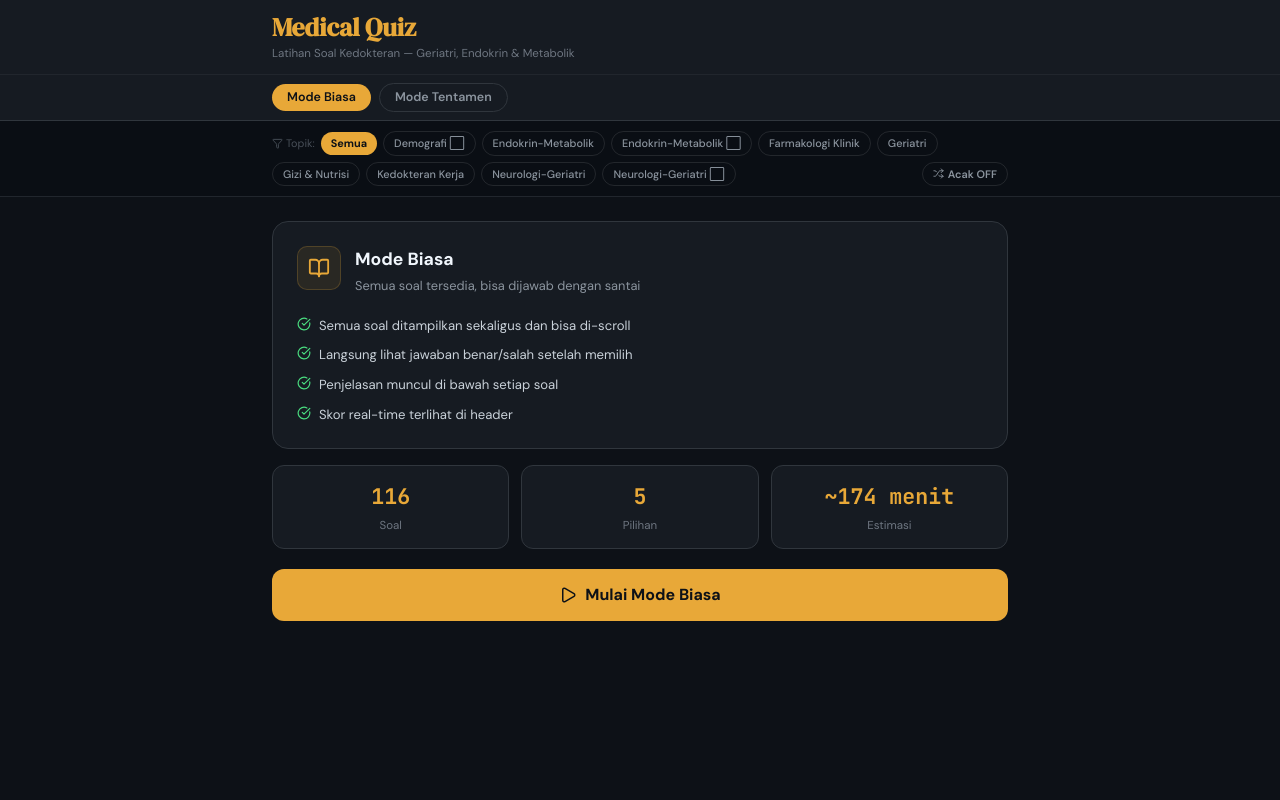
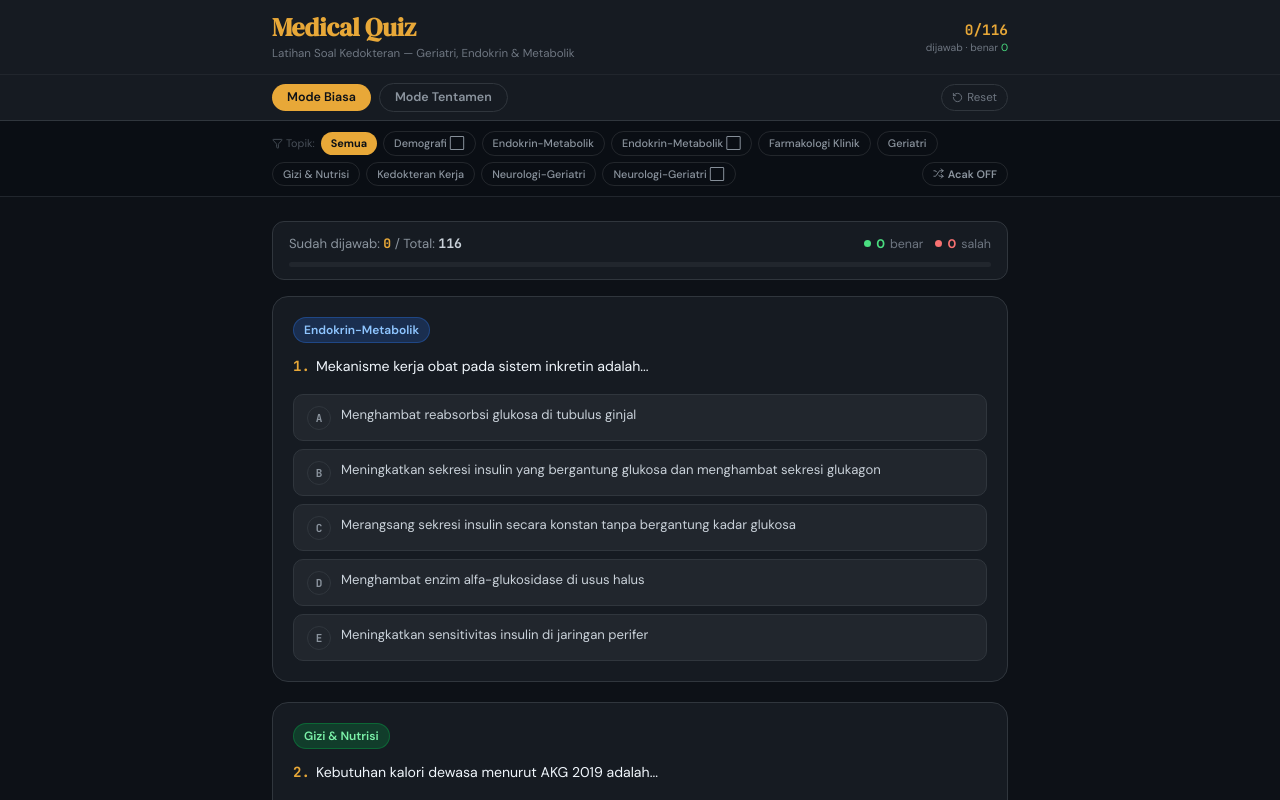
Before and after one commit to dotleav/ot-punya-2-gorong-gorong, a React (Vite) app: page / in a window 1280 px wide. Shown: the top 800 px of the page. Built offline with nearby package versions, Linux system fonts and the light colour scheme.

Commit message:
update Quiz.tsx

```diff
--- a/src/components/Quiz.tsx
+++ b/src/components/Quiz.tsx
@@ -50,102 +50,138 @@ function shuffleArray<T>(arr: T[]): T[] {
   return a
 }
 
-// ── Session Storage ────────────────────────────────────────────────────────────
+// ── LocalStorage (Mode Biasa — persists across refresh & tab close) ────────────
 
-const SS_KEY = 'quiz_progress'
+const LS_KEY = 'quiz_biasa_progress'
 
-interface SavedState {
-  quizMode: QuizMode
-  appState: AppState
+interface SavedBiasaState {
   selectedCategory: string
   shuffleOn: boolean
   activeQuestions: Question[]
   answers: AnswerState[]
-  currentIdx: number
-  timeLeft: number
-  qPhase: QuestionPhase
 }
 
-function loadSession(): SavedState | null {
+function loadBiasa(): SavedBiasaState | null {
   try {
-    const raw = sessionStorage.getItem(SS_KEY)
-    return raw ? (JSON.parse(raw) as SavedState) : null
+    const raw = localStorage.getItem(LS_KEY)
+    return raw ? (JSON.parse(raw) as SavedBiasaState) : null
   } catch {
     return null
   }
 }
 
-function saveSession(state: SavedState) {
+function saveBiasa(state: SavedBiasaState) {
   try {
-    sessionStorage.setItem(SS_KEY, JSON.stringify(state))
+    localStorage.setItem(LS_KEY, JSON.stringify(state))
   } catch { /* quota exceeded — silently ignore */ }
 }
 
-function clearSession() {
-  try { sessionStorage.removeItem(SS_KEY) } catch { /* noop */ }
+function clearBiasa() {
+  try { localStorage.removeItem(LS_KEY) } catch { /* noop */ }
 }
 
 // ── Root Component ─────────────────────────────────────────────────────────────
 
 export default function Quiz() {
-  // ── Restore from session storage (survives refresh, resets on tab close) ──
-  const saved = loadSession()
+  const [questions, setQuestions] = useState<Question[]>([])
+  const [quizMode, setQuizMode]   = useState<QuizMode>('biasa')
 
-  const [questions, setQuestions]           = useState<Question[]>([])
-  const [quizMode, setQuizMode]             = useState<QuizMode>(saved?.quizMode ?? 'biasa')
-  const [appState, setAppState]             = useState<AppState>(saved?.appState ?? 'setup')
-  const [selectedCategory, setSelectedCat] = useState(saved?.selectedCategory ?? 'Semua')
-  const [shuffleOn, setShuffleOn]           = useState(saved?.shuffleOn ?? false)
-  const [activeQuestions, setActiveQs]      = useState<Question[]>(saved?.activeQuestions ?? [])
-  const [answers, setAnswers]               = useState<AnswerState[]>(saved?.answers ?? [])
+  // Mode Biasa state — loaded from localStorage on mount
+  const [biasaActive, setBiasaActive]             = useState(false) // true = running biasa
+  const [biasaCategory, setBiasaCategory]         = useState('Semua')
+  const [biasaShuffleOn, setBiasaShuffleOn]       = useState(false)
+  const [biasaQuestions, setBiasaQuestions]       = useState<Question[]>([])
+  const [biasaAnswers, setBiasaAnswers]           = useState<AnswerState[]>([])
 
-  // Tentamen state
-  const [currentIdx, setCurrentIdx]         = useState(saved?.currentIdx ?? 0)
-  // Paused timers resume at saved value; if answering was in progress give a 3-sec grace
-  const [timeLeft, setTimeLeft]             = useState(
-    saved?.qPhase === 'answering' ? Math.max(saved.timeLeft - 3, 1) : (saved?.timeLeft ?? EXAM_TIMER)
-  )
-  const [qPhase, setQPhase]                 = useState<QuestionPhase>(saved?.qPhase ?? 'answering')
+  // Mode Tentamen state — ephemeral, no storage
+  const [tentamenState, setTentamenState]         = useState<AppState>('setup')
+  const [tentamenCategory, setTentamenCategory]   = useState('Semua')
+  const [tentamenShuffleOn, setTentamenShuffleOn] = useState(false)
+  const [tentamenQuestions, setTentamenQuestions] = useState<Question[]>([])
+  const [tentamenAnswers, setTentamenAnswers]     = useState<AnswerState[]>([])
+  const [currentIdx, setCurrentIdx]               = useState(0)
+  const [timeLeft, setTimeLeft]                   = useState(EXAM_TIMER)
+  const [qPhase, setQPhase]                       = useState<QuestionPhase>('answering')
 
-  // Ref to always hold latest "is quiz running" flag for beforeunload handler
-  const isRunningRef = useRef(appState === 'running')
-  useEffect(() => { isRunningRef.current = appState === 'running' }, [appState])
+  // Ref for beforeunload
+  const isTentamenRunningRef = useRef(false)
+  useEffect(() => {
+    isTentamenRunningRef.current = quizMode === 'tentamen' && tentamenState === 'running'
+  }, [quizMode, tentamenState])
 
-  // ── beforeunload confirmation when quiz is active ──
+  // ── beforeunload warning only when tentamen is active ──
   useEffect(() => {
     const handleBeforeUnload = (e: BeforeUnloadEvent) => {
-      if (!isRunningRef.current) return
+      if (!isTentamenRunningRef.current) return
       e.preventDefault()
-      e.returnValue = '' // required for Chrome to show the dialog
+      e.returnValue = ''
     }
     window.addEventListener('beforeunload', handleBeforeUnload)
     return () => window.removeEventListener('beforeunload', handleBeforeUnload)
   }, [])
 
+  // ── Load questions ──
   useEffect(() => {
     fetch('./questions.json')
       .then(r => r.json())
       .then((data: Question[]) => setQuestions(data))
   }, [])
 
-  // ── Timer countdown ──
+  // ── Restore biasa progress from localStorage once questions are loaded ──
   useEffect(() => {
-    if (appState !== 'running' || quizMode !== 'tentamen' || qPhase !== 'answering') return
+    if (questions.length === 0) return
+    const saved = loadBiasa()
+    if (saved && saved.activeQuestions.length > 0) {
+      setBiasaCategory(saved.selectedCategory)
+      setBiasaShuffleOn(saved.shuffleOn)
+      setBiasaQuestions(saved.activeQuestions)
+      setBiasaAnswers(saved.answers)
+      setBiasaActive(true)
+    } else {
+      // Auto-start biasa mode with default settings
+      autoStartBiasa(questions, 'Semua', false)
+    }
+  // eslint-disable-next-line react-hooks/exhaustive-deps
+  }, [questions])
+
+  function autoStartBiasa(allQs: Question[], cat: string, shuffle: boolean) {
+    const base = cat === 'Semua' ? allQs : allQs.filter(q => q.category === cat)
+    const qs = shuffle ? shuffleArray(base) : base
+    if (!qs.length) return
+    setBiasaQuestions(qs)
+    setBiasaAnswers(new Array(qs.length).fill(null))
+    setBiasaActive(true)
+  }
+
+  // ── Persist biasa state to localStorage whenever it changes ──
+  useEffect(() => {
+    if (!biasaActive || biasaQuestions.length === 0) return
+    saveBiasa({
+      selectedCategory: biasaCategory,
+      shuffleOn: biasaShuffleOn,
+      activeQuestions: biasaQuestions,
+      answers: biasaAnswers,
+    })
+  }, [biasaActive, biasaCategory, biasaShuffleOn, biasaQuestions, biasaAnswers])
+
+  // ── Tentamen: timer countdown ──
+  useEffect(() => {
+    if (quizMode !== 'tentamen' || tentamenState !== 'running' || qPhase !== 'answering') return
     if (timeLeft === 0) {
-      setAnswers(prev => { const n = [...prev]; n[currentIdx] = 'skipped'; return n })
+      setTentamenAnswers(prev => { const n = [...prev]; n[currentIdx] = 'skipped'; return n })
       setQPhase('answered_timeout')
       return
     }
     const t = setTimeout(() => setTimeLeft(p => p - 1), 1000)
     return () => clearTimeout(t)
-  }, [appState, quizMode, qPhase, timeLeft, currentIdx])
+  }, [quizMode, tentamenState, qPhase, timeLeft, currentIdx])
 
-  // ── Auto-advance on timeout ──
+  // ── Tentamen: auto-advance on timeout ──
   useEffect(() => {
-    if (appState !== 'running' || quizMode !== 'tentamen' || qPhase !== 'answered_timeout') return
+    if (quizMode !== 'tentamen' || tentamenState !== 'running' || qPhase !== 'answered_timeout') return
     const t = setTimeout(() => {
-      if (currentIdx >= activeQuestions.length - 1) {
-        setAppState('finished')
+      if (currentIdx >= tentamenQuestions.length - 1) {
+        setTentamenState('finished')
       } else {
         setCurrentIdx(p => p + 1)
         setTimeLeft(EXAM_TIMER)
@@ -153,76 +189,72 @@ export default function Quiz() {
       }
     }, 1800)
     return () => clearTimeout(t)
-  }, [appState, quizMode, qPhase, currentIdx, activeQuestions.length])
+  }, [quizMode, tentamenState, qPhase, currentIdx, tentamenQuestions.length])
 
-  // ── Persist quiz state to sessionStorage (auto-reset on tab close) ──
-  useEffect(() => {
-    if (appState === 'setup') {
-      clearSession()
-      return
-    }
-    saveSession({
-      quizMode,
-      appState,
-      selectedCategory,
-      shuffleOn,
-      activeQuestions,
-      answers,
-      currentIdx,
-      timeLeft,
-      qPhase,
-    })
-  }, [quizMode, appState, selectedCategory, shuffleOn, activeQuestions, answers, currentIdx, timeLeft, qPhase])
+  // ── Derived ──
+  const buildQuestions = useCallback((cat: string, shuffle: boolean, allQs: Question[]): Question[] => {
+    const base = cat === 'Semua' ? allQs : allQs.filter(q => q.category === cat)
+    return shuffle ? shuffleArray(base) : base
+  }, [])
 
   const categories = ['Semua', ...Array.from(new Set(questions.map(q => q.category))).sort()]
 
-  const buildQuestions = useCallback((cat: string, shuffle: boolean): Question[] => {
-    const base = cat === 'Semua' ? questions : questions.filter(q => q.category === cat)
-    return shuffle ? shuffleArray(base) : base
-  }, [questions])
+  // ── Mode Biasa handlers ──
+  const handleResetBiasa = useCallback(() => {
+    clearBiasa()
+    const qs = buildQuestions(biasaCategory, biasaShuffleOn, questions)
+    if (!qs.length) return
+    setBiasaQuestions(qs)
+    setBiasaAnswers(new Array(qs.length).fill(null))
+    setBiasaActive(true)
+  }, [biasaCategory, biasaShuffleOn, buildQuestions, questions])
 
-  const startQuiz = useCallback(() => {
-    const qs = buildQuestions(selectedCategory, shuffleOn)
+  const handleBiasaFilterChange = (cat: string) => {
+    setBiasaCategory(cat)
+    const qs = buildQuestions(cat, biasaShuffleOn, questions)
     if (!qs.length) return
-    setActiveQs(qs)
-    setAnswers(new Array(qs.length).fill(null))
-    setCurrentIdx(0)
-    setTimeLeft(EXAM_TIMER)
-    setQPhase('answering')
-    setAppState('running')
-  }, [buildQuestions, selectedCategory, shuffleOn])
-
-  const resetToSetup = useCallback(() => {
-    clearSession()
-    setAppState('setup')
-    setActiveQs([])
-    setAnswers([])
-  }, [])
-
-  const handleModeChange = (mode: QuizMode) => {
-    setQuizMode(mode)
-    if (appState !== 'setup') resetToSetup()
+    setBiasaQuestions(qs)
+    setBiasaAnswers(new Array(qs.length).fill(null))
+    clearBiasa()
   }
 
-  const handleFilterChange = (cat: string) => {
-    setSelectedCat(cat)
-    if (appState !== 'setup') resetToSetup()
-  }
-
-  const handleShuffleToggle = () => {
-    setShuffleOn(p => !p)
-    if (appState !== 'setup') resetToSetup()
+  const handleBiasaShuffleToggle = () => {
+    const next = !biasaShuffleOn
+    setBiasaShuffleOn(next)
+    const qs = buildQuestions(biasaCategory, next, questions)
+    if (!qs.length) return
+    setBiasaQuestions(qs)
+    setBiasaAnswers(new Array(qs.length).fill(null))
+    clearBiasa()
   }
 
   const handleAnswerBiasa = useCallback((qIdx: number, optIdx: number) => {
-    setAnswers(prev => {
+    setBiasaAnswers(prev => {
       if (prev[qIdx] !== null) return prev
       const n = [...prev]; n[qIdx] = optIdx; return n
     })
   }, [])
 
+  // ── Mode Tentamen handlers ──
+  const handleStartTentamen = useCallback(() => {
+    const qs = buildQuestions(tentamenCategory, tentamenShuffleOn, questions)
+    if (!qs.length) return
+    setTentamenQuestions(qs)
+    setTentamenAnswers(new Array(qs.length).fill(null))
+    setCurrentIdx(0)
+    setTimeLeft(EXAM_TIMER)
+    setQPhase('answering')
+    setTentamenState('running')
+  }, [buildQuestions, tentamenCategory, tentamenShuffleOn, questions])
+
+  const handleResetTentamen = useCallback(() => {
+    setTentamenState('setup')
+    setTentamenQuestions([])
+    setTentamenAnswers([])
+  }, [])
+
   const handleAnswerTentamen = useCallback((optIdx: number) => {
-    setAnswers(prev => {
+    setTentamenAnswers(prev => {
       if (prev[currentIdx] !== null) return prev
       const n = [...prev]; n[currentIdx] = optIdx; return n
     })
@@ -230,20 +262,33 @@ export default function Quiz() {
   }, [currentIdx])
 
   const goNext = useCallback(() => {
-    if (currentIdx >= activeQuestions.length - 1) {
-      setAppState('finished')
+    if (currentIdx >= tentamenQuestions.length - 1) {
+      setTentamenState('finished')
     } else {
       setCurrentIdx(p => p + 1)
       setTimeLeft(EXAM_TIMER)
       setQPhase('answering')
     }
-  }, [currentIdx, activeQuestions.length])
+  }, [currentIdx, tentamenQuestions.length])
 
-  const questionCount    = buildQuestions(selectedCategory, false).length
-  const answeredCount    = answers.filter(a => a !== null).length
-  const correctCount     = answers.filter((a, i) => typeof a === 'number' && a === activeQuestions[i]?.correct).length
+  // ── Switch mode ──
+  const handleModeChange = (mode: QuizMode) => {
+    if (mode === quizMode) return
+    setQuizMode(mode)
+    // Entering tentamen always starts from setup
+    if (mode === 'tentamen') {
+      setTentamenState('setup')
+      setTentamenQuestions([])
+      setTentamenAnswers([])
+    }
+    // Leaving tentamen back to biasa — biasa state is untouched (persisted in localStorage)
+  }
 
-  // Header height varies with content; use fixed sticky offsets
+  // ── Computed for display ──
+  const biasaAnsweredCount = biasaAnswers.filter(a => a !== null).length
+  const biasaCorrectCount  = biasaAnswers.filter((a, i) => typeof a === 'number' && a === biasaQuestions[i]?.correct).length
+  const tentamenQCount     = buildQuestions(tentamenCategory, false, questions).length
+
   return (
     <div style={{ backgroundColor: '#0d1117', minHeight: '100vh' }}>
 
@@ -270,7 +315,7 @@ export default function Quiz() {
             </div>
 
             {/* Live tracker */}
-            {appState === 'running' && quizMode === 'biasa' && (
+            {quizMode === 'biasa' && biasaActive && (
               <div style={{ textAlign: 'right', minWidth: '70px' }}>
                 <div style={{
                   fontFamily: '"JetBrains Mono", monospace',
@@ -278,14 +323,14 @@ export default function Quiz() {
                   fontSize: '0.9rem',
                   fontWeight: 700,
                 }}>
-                  {answeredCount}/{activeQuestions.length}
+                  {biasaAnsweredCount}/{biasaQuestions.length}
                 </div>
                 <div style={{ color: '#6e7681', fontSize: '0.65rem', lineHeight: 1.3 }}>
-                  dijawab · benar <span style={{ color: '#4ade80' }}>{correctCount}</span>
+                  dijawab · benar <span style={{ color: '#4ade80' }}>{biasaCorrectCount}</span>
                 </div>
               </div>
             )}
-            {appState === 'running' && quizMode === 'tentamen' && (
+            {quizMode === 'tentamen' && tentamenState === 'running' && (
               <div style={{ textAlign: 'right' }}>
                 <div style={{
                   fontFamily: '"JetBrains Mono", monospace',
@@ -293,7 +338,7 @@ export default function Quiz() {
                   fontSize: '0.9rem',
                   fontWeight: 700,
                 }}>
-                  {currentIdx + 1}/{activeQuestions.length}
+                  {currentIdx + 1}/{tentamenQuestions.length}
                 </div>
                 <div style={{ color: '#6e7681', fontSize: '0.65rem' }}>soal</div>
               </div>
@@ -324,9 +369,43 @@ export default function Quiz() {
                 {m === 'biasa' ? 'Mode Biasa' : 'Mode Tentamen'}
               </button>
             ))}
-            {appState !== 'setup' && (
+
+            {/* Reset button — only in biasa mode */}
+            {quizMode === 'biasa' && biasaActive && (
               <button
-                onClick={resetToSetup}
+                onClick={handleResetBiasa}
+                style={{
+                  marginLeft: 'auto',
+                  display: 'flex',
+                  alignItems: 'center',
+                  gap: '4px',
+                  fontSize: '0.72rem',
+                  color: '#6e7681',
+                  background: 'none',
+                  border: '1px solid #30363d',
+                  cursor: 'pointer',
+                  padding: '4px 10px',
+                  borderRadius: '999px',
+                  transition: 'all 0.15s',
+                }}
+                onMouseEnter={e => {
+                  ;(e.currentTarget as HTMLButtonElement).style.color = '#c9d1d9'
+                  ;(e.currentTarget as HTMLButtonElement).style.borderColor = '#484f58'
+                }}
+                onMouseLeave={e => {
+                  ;(e.currentTarget as HTMLButtonElement).style.color = '#6e7681'
+                  ;(e.currentTarget as HTMLButtonElement).style.borderColor = '#30363d'
+                }}
+              >
+                <RotateCcw style={{ width: '11px', height: '11px' }} />
+                Reset
+              </button>
+            )}
+
+            {/* Reset button — tentamen when running or finished */}
+            {quizMode === 'tentamen' && tentamenState !== 'setup' && (
+              <button
+                onClick={handleResetTentamen}
                 style={{
                   marginLeft: 'auto',
                   display: 'flex',
@@ -370,12 +449,16 @@ export default function Quiz() {
             </span>
 
             {categories.map(cat => {
-              const active = selectedCategory === cat
+              const activeCat = quizMode === 'biasa' ? biasaCategory : tentamenCategory
+              const active = activeCat === cat
               const label  = cat === 'Semua' ? 'Semua' : cat.replace(' (Bergambar)', ' ⬜').replace('Demografi & Epidemiologi', 'Demografi')
               return (
                 <button
                   key={cat}
-                  onClick={() => handleFilterChange(cat)}
+                  onClick={() => {
+                    if (quizMode === 'biasa') handleBiasaFilterChange(cat)
+                    else setTentamenCategory(cat)
+                  }}
                   style={{
                     padding: '3px 10px',
                     borderRadius: '999px',
@@ -395,7 +478,10 @@ export default function Quiz() {
             })}
 
             <button
-              onClick={handleShuffleToggle}
+              onClick={() => {
+                if (quizMode === 'biasa') handleBiasaShuffleToggle()
+                else setTentamenShuffleOn(p => !p)
+              }}
               style={{
                 marginLeft: 'auto',
                 display: 'flex',
@@ -407,13 +493,13 @@ export default function Quiz() {
                 fontWeight: 600,
                 cursor: 'pointer',
                 transition: 'all 0.15s',
-                ...(shuffleOn
+                ...((quizMode === 'biasa' ? biasaShuffleOn : tentamenShuffleOn)
                   ? { backgroundColor: '#e8a838', color: '#0d1117', border: 'none' }
                   : { backgroundColor: 'transparent', color: '#8b949e', border: '1px solid rgba(255,255,255,0.1)' }),
               }}
             >
               <Shuffle style={{ width: '11px', height: '11px' }} />
-              Acak {shuffleOn ? 'ON' : 'OFF'}
+              Acak {(quizMode === 'biasa' ? biasaShuffleOn : tentamenShuffleOn) ? 'ON' : 'OFF'}
             </button>
           </div>
         </div>
@@ -421,36 +507,44 @@ export default function Quiz() {
 
       {/* ═══ Main content ═══ */}
       <main className="max-w-3xl mx-auto px-4 py-6">
-        {appState === 'setup' && (
-          <SetupCard quizMode={quizMode} questionCount={questionCount} onStart={startQuiz} />
-        )}
 
-        {appState === 'running' && quizMode === 'biasa' && (
+        {/* ── Mode Biasa ── */}
+        {quizMode === 'biasa' && biasaActive && (
           <BiasaMode
-            questions={activeQuestions}
-            answers={answers}
+            questions={biasaQuestions}
+            answers={biasaAnswers}
             onAnswer={handleAnswerBiasa}
           />
         )}
+        {quizMode === 'biasa' && !biasaActive && (
+          <div style={{ color: '#6e7681', textAlign: 'center', marginTop: '60px', fontSize: '0.88rem' }}>
+            Memuat soal…
+          </div>
+        )}
 
-        {appState === 'running' && quizMode === 'tentamen' && activeQuestions[currentIdx] && (
+        {/* ── Mode Tentamen ── */}
+        {quizMode === 'tentamen' && tentamenState === 'setup' && (
+          <SetupCard questionCount={tentamenQCount} onStart={handleStartTentamen} />
+        )}
+
+        {quizMode === 'tentamen' && tentamenState === 'running' && tentamenQuestions[currentIdx] && (
           <TentamenMode
-            question={activeQuestions[currentIdx]}
+            question={tentamenQuestions[currentIdx]}
             questionNum={currentIdx + 1}
-            total={activeQuestions.length}
+            total={tentamenQuestions.length}
             timeLeft={timeLeft}
             phase={qPhase}
-            answer={answers[currentIdx]}
+            answer={tentamenAnswers[currentIdx]}
             onAnswer={handleAnswerTentamen}
             onNext={goNext}
           />
         )}
 
-        {appState === 'finished' && (
+        {quizMode === 'tentamen' && tentamenState === 'finished' && (
           <TentamenResults
-            questions={activeQuestions}
-            answers={answers}
-            onRestart={resetToSetup}
+            questions={tentamenQuestions}
+            answers={tentamenAnswers}
+            onRestart={handleResetTentamen}
           />
         )}
       </main>
@@ -458,17 +552,13 @@ export default function Quiz() {
   )
 }
 
-// ── SetupCard ──────────────────────────────────────────────────────────────────
+// ── SetupCard (Tentamen only) ──────────────────────────────────────────────────
 
-function SetupCard({ quizMode, questionCount, onStart }: {
-  quizMode: QuizMode
+function SetupCard({ questionCount, onStart }: {
   questionCount: number
   onStart: () => void
 }) {
-  const isTentamen = quizMode === 'tentamen'
-  const est = isTentamen
-    ? `${Math.ceil(questionCount * EXAM_TIMER / 60)} menit`
-    : `~${Math.round(questionCount * 1.5)} menit`
+  const est = `${Math.ceil(questionCount * EXAM_TIMER / 60)} menit`
 
   return (
     <div className="quiz-fade-in">
@@ -482,40 +572,27 @@ function SetupCard({ quizMode, questionCount, onStart }: {
             padding: '10px',
             flexShrink: 0,
           }}>
-            {isTentamen
-              ? <Timer style={{ width: '22px', height: '22px', color: '#e8a838' }} />
-              : <BookOpen style={{ width: '22px', height: '22px', color: '#e8a838' }} />
-            }
+            <Timer style={{ width: '22px', height: '22px', color: '#e8a838' }} />
           </div>
           <div>
             <h2 style={{ color: '#f0f6fc', fontSize: '1.1rem', fontWeight: 700, margin: 0 }}>
-              {isTentamen ? 'Mode Tentamen' : 'Mode Biasa'}
+              Mode Tentamen
             </h2>
             <p style={{ color: '#8b949e', fontSize: '0.8rem', marginTop: '4px' }}>
-              {isTentamen
-                ? 'Simulasi ujian dengan timer 30 detik per soal'
-                : 'Semua soal tersedia, bisa dijawab dengan santai'}
+              Simulasi ujian dengan timer 30 detik per soal
             </p>
           </div>
         </div>
 
         <ul style={{ listStyle: 'none', padding: 0, margin: 0, display: 'flex', flexDirection: 'column', gap: '10px' }}>
-          {(isTentamen ? [
+          {[
             'Satu soal per layar dengan timer 30 detik',
             'Waktu habis → otomatis lanjut ke soal berikutnya',
             'Setelah menjawab: lihat jawaban benar + penjelasan',
             'Hasil lengkap di akhir: skor, benar, salah, terlewati',
-          ] : [
-            'Semua soal ditampilkan sekaligus dan bisa di-scroll',
-            'Langsung lihat jawaban benar/salah setelah memilih',
-            'Penjelasan muncul di bawah setiap soal',
-            'Skor real-time terlihat di header',
-          ]).map((item, i) => (
+          ].map((item, i) => (
             <li key={i} style={{ display: 'flex', alignItems: 'flex-start', gap: '8px', fontSize: '0.82rem', color: '#c9d1d9' }}>
-              {isTentamen
-                ? <Zap style={{ width: '14px', height: '14px', color: '#e8a838', flexShrink: 0, marginTop: '1px' }} />
-                : <CheckCircle style={{ width: '14px', height: '14px', color: '#4ade80', flexShrink: 0, marginTop: '1px' }} />
-              }
+              <Zap style={{ width: '14px', height: '14px', color: '#e8a838', flexShrink: 0, marginTop: '1px' }} />
               {item}
             </li>
           ))}
@@ -569,7 +646,7 @@ function SetupCard({ quizMode, questionCount, onStart }: {
         onMouseUp={e => { (e.currentTarget as HTMLButtonElement).style.transform = 'scale(1)' }}
       >
         <Play style={{ width: '18px', height: '18px' }} />
-        {isTentamen ? 'Mulai Tentamen' : 'Mulai Mode Biasa'}
+        Mulai Tentamen
       </button>
     </div>
   )
@@ -939,7 +1016,7 @@ function TentamenResults({ questions, answers, onRestart }: {
         onMouseLeave={e => { (e.currentTarget as HTMLButtonElement).style.opacity = '1' }}
       >
         <RotateCcw style={{ width: '17px', height: '17px' }} />
-        Ulangi / Ganti Mode
+        Ulangi Tentamen
       </button>
     </div>
   )
```
